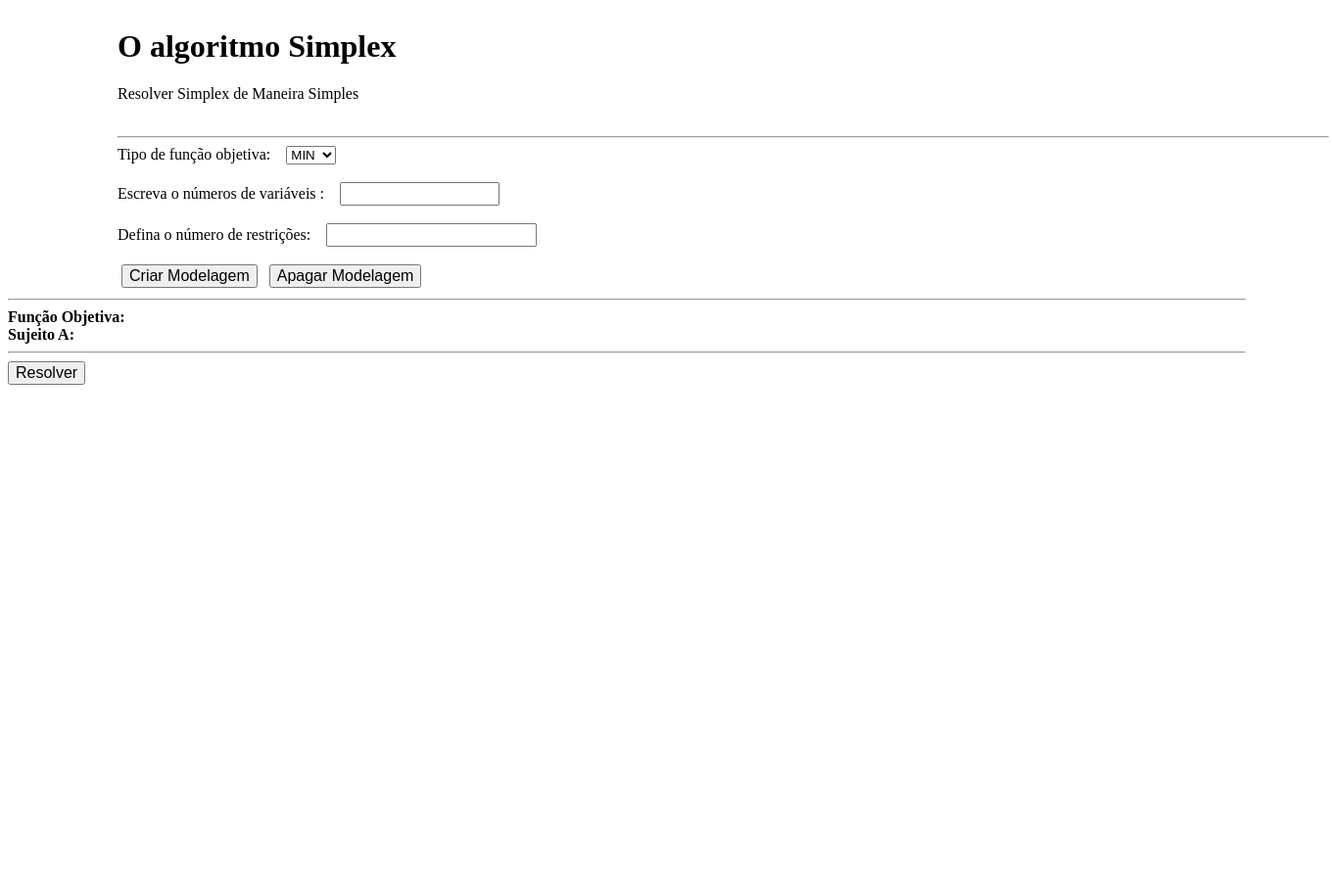
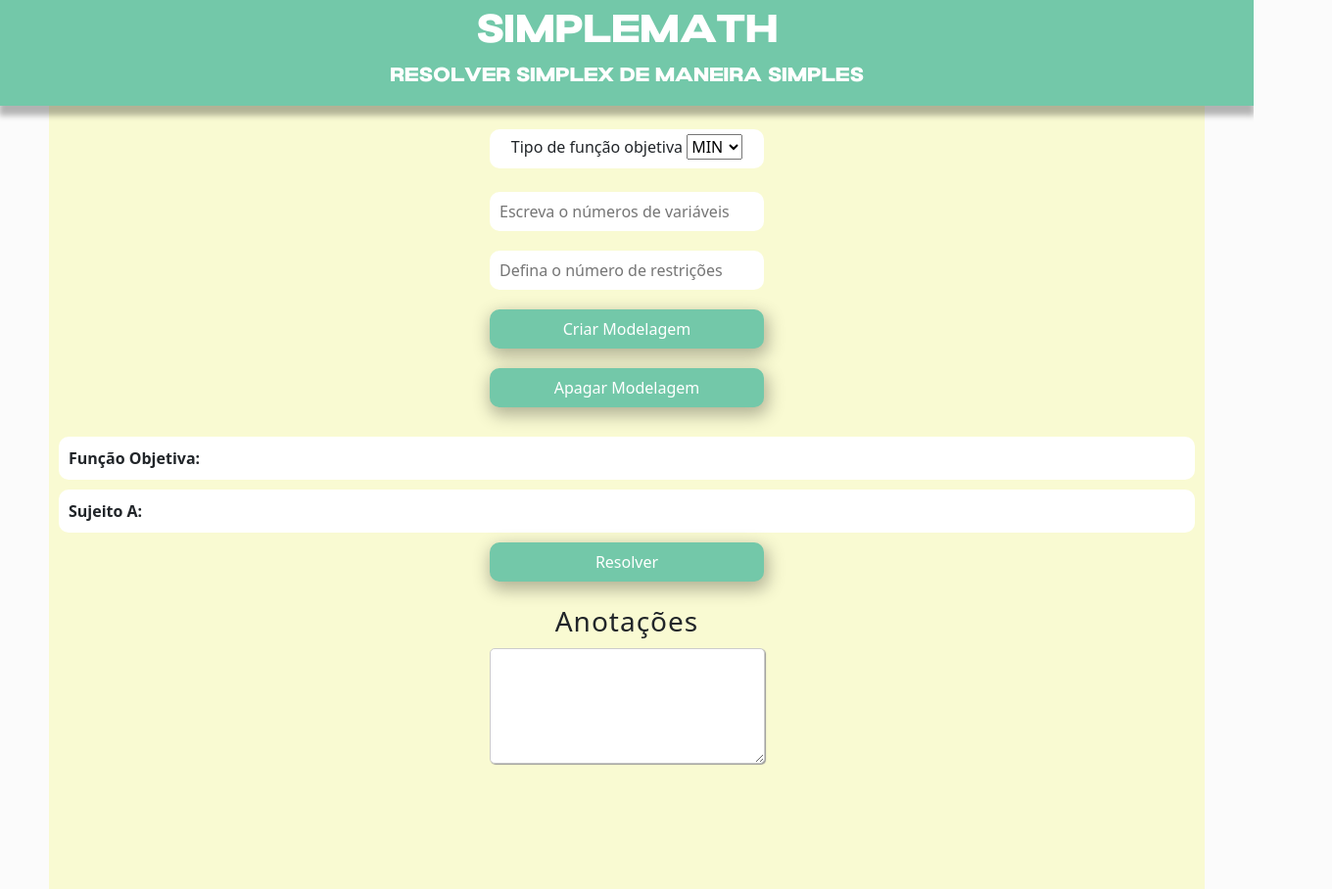
Before and after one commit to kevenescovedo/SimplexApp, a plain HTML site: page index.html in a window 1280 px wide. Shown: the whole page at 98% size, 1360 px wide, since content can reach past the window. Before the commit the page ends 800 px from the top, so only its background shows below. Drawn offline with nearby package versions, Linux system fonts and the light colour scheme; a script that the page names is missing.

Commit message:
estilizamos a aplicação

```diff
--- a/index.html
+++ b/index.html
@@ -2,17 +2,117 @@
 <html>
 
 <!DOCTYPE html>
-<html lang="en">
+<html lang="pt-br">
+
 <head>
-        <title>Calcúlo Simplex</title>
+    <link href="https://cdn.jsdelivr.net/npm/bootstrap@5.2.0-beta1/dist/css/bootstrap.min.css" rel="stylesheet"
+        integrity="sha384-0evHe/X+R7YkIZDRvuzKMRqM+OrBnVFBL6DOitfPri4tjfHxaWutUpFmBp4vmVor" crossorigin="anonymous">
+    <title>SimpleMath</title>
     <style>
-        input
-        {
-             font-size:medium;
+        body {
+            background-color: #fbfbfb;
         }
-            .style1
-            {
-                width: 105px;
+
+        .titulo {
+            min-width: 100%;
+            background-color: #73c8a9;
+            text-align: center;
+            padding-bottom: 10px;
+            padding-top: 10px;
+            font-family: 'titulo1';
+            color: white;
+            box-shadow: 0px 9px 6px 1px rgba(0, 0, 0, 0.29);
+            position: relative;
+            z-index: 2;
+        }
+
+        .lado {
+            display: inline-block;
+        }
+
+        .funcObjetivo {
+            border-radius: 10px;
+            background-color: white;
+            width: 280px;
+            height: 40px;
+            padding-top: 5px;
+            margin: auto;
+        }
+
+        .col {
+            margin-bottom: 20px;
+        }
+
+        button {
+            width: 280px;
+            height: 40px;
+            background-color: #73c8a9;
+            border-radius: 10px;
+            border: none;
+            color: white;
+            box-shadow: 2px 6px 17px 2px rgba(0, 0, 0, 0.29);
+        }
+
+        .conteudo {
+            margin-left: 50px;
+            margin-right: 50px;
+            min-height: 100vh;
+            background-color: #f9fad2;
+        }
+
+        .funcao,
+        .sujeito {
+            margin: 10px;
+            background-color: white;
+            width: auto;
+            height: auto;
+            border-radius: 10px;
+            padding: 10px;
+        }
+
+        .buttonResolver {
+            width: 280px;
+            height: 40px;
+            background-color: #73c8a9;
+            border-radius: 10px;
+            border: none;
+            color: white;
+            box-shadow: 2px 6px 17px 2px rgba(0, 0, 0, 0.29);
+        }
+
+        .centro {
+            text-align: center;
+        }
+
+        .container-fluid {
+            text-align: center;
+        }
+
+        @font-face {
+            font-family: 'titulo1';
+            src: url('./font/font-do-texto.otf');
+        }
+
+        label,
+        textarea {
+            font-size: .8rem;
+            letter-spacing: 1px;
+        }
+
+        textarea {
+            padding: 10px;
+            max-width: 100%;
+            line-height: 1.5;
+            border-radius: 5px;
+            border: 1px solid #ccc;
+            box-shadow: 1px 1px 1px #999;
+        }
+
+
+
+        label {
+            display: block;
+            margin-bottom: 10px;
         }
     </style>
 </head>
@@ -27,7 +127,7 @@
     var bv = new Array();
     var zx;
     var zy;
-        var step=0;
+    var step = 0;
     function initvalue() {
         xx0.value = -2; xx1.value = -1;
         x00.value = 0; x01.value = 5;
@@ -59,7 +159,7 @@
         for (i = 0; i < VN; i++) {
             value = "x" + (i + 1);
 
-                s += "<input type='number' pattern='[0-9]+' id='xx" + i + "' size='4'/>" + "<input type='text' value='" + value + "' id='th" + i + "' size='3' />";
+            s += "<input type='number' pattern='[0-9]+' id='xx" + i + "' style='width: 80px;'/>" + "<input type='text' value='" + value + "' id='th" + i + "' style='width: 35px;' />";
             if (i != VN - 1) {
                 s += " <span id= 'sinal'>+ </span>";
             }
@@ -74,7 +174,7 @@
             var div = document.createElement("div");
             div.classList.add("restrition");
             for (i = 0; i < VN; i++) {
-                    temp += "<input type='number' pattern='[0-9]+' class='var_restriction' id='x" + j + i + "' size='3'/><font> </font>" + "<font id='fo_" + i + "' > " + document.getElementById("th" + i).value + " </font>";
+                temp += "<input type='number' pattern='[0-9]+' class='var_restriction' id='x" + j + i + "' style='width: 80px;'/><font> </font>" + "<font id='fo_" + i + "' > " + document.getElementById("th" + i).value + " </font>";
                 if (i != VN - 1) {
                     temp += "  <span id= 'sinal'>+ </span>";
                 }
@@ -84,7 +184,7 @@
             temp += "<option value='larger' >&gt;=</option>";
             temp += "<option value='equal'>=</option>";
             temp += "</select><font> </font>";
-                temp += "<input type='number' pattern='[0-9]+' class='limit' id='b" + j + "' size='3' /><br/>";
+            temp += "<input type='number' pattern='[0-9]+' class='limit' id='b" + j + "' style='width: 80px;' /><br/>";
             div.innerHTML = temp;
             constr.appendChild(div);
         }
@@ -93,8 +193,8 @@
 
 </script>
 <script type="text/javascript">
-     var a=new Array();
-     var b=new Array();
+    var a = new Array();
+    var b = new Array();
     var M = new Array();
     var row;
     var col;
@@ -106,13 +206,13 @@
         }
         M = new Array(6);
         b = new Array(4);
-            row=4;
-            col=6;
-            a[0][0]=-2;a[0][1]=-3;a[0][2]=0;a[0][3]=0;a[0][4]=0;a[0][5]=0;
-            a[1][0]=0.5;a[1][1]=0.25;a[1][2]=0;a[1][3]=0;a[1][4]=0;a[1][5]=0;
-            a[2][0]=1;a[2][1]=3;a[2][2]=0;a[2][3]=-1;a[2][4]=1;a[2][5]=0;
-            a[3][0]=1.0;a[3][1]=1;a[3][2]=0;a[3][3]=0;a[3][4]=0;a[3][5]=1;
-            b[0]=0;b[1]=4;b[2]=20;b[3]=10;
+        row = 4;
+        col = 6;
+        a[0][0] = -2; a[0][1] = -3; a[0][2] = 0; a[0][3] = 0; a[0][4] = 0; a[0][5] = 0;
+        a[1][0] = 0.5; a[1][1] = 0.25; a[1][2] = 0; a[1][3] = 0; a[1][4] = 0; a[1][5] = 0;
+        a[2][0] = 1; a[2][1] = 3; a[2][2] = 0; a[2][3] = -1; a[2][4] = 1; a[2][5] = 0;
+        a[3][0] = 1.0; a[3][1] = 1; a[3][2] = 0; a[3][3] = 0; a[3][4] = 0; a[3][5] = 1;
+        b[0] = 0; b[1] = 4; b[2] = 20; b[3] = 10;
         M[0] = 2; M[1] = 4; M[2] = 0; M[3] = -1; M[4] = 0; M[5] = 0; M[6] = 30;
         showtable();
         checkmax();
@@ -125,65 +225,63 @@
     function showtable() {
         display.innerHTML += NewTable();
     }
-    function check()
-    {
+    function check() {
 
-            var max=-1000.0;
-            var  m=-100;
-            var maxm=-1000.0;
-            var mm=-1;
+        var max = -1000.0;
+        var m = -100;
+        var maxm = -1000.0;
+        var mm = -1;
         var tz = -1;
         var i;
-            for(i=0;i<M.length-1;i++){
-                if(M[i]>maxm){
-                    maxm=M[i];
-                    mm=i;
+        for (i = 0; i < M.length - 1; i++) {
+            if (M[i] > maxm) {
+                maxm = M[i];
+                mm = i;
             }
-                if(M[i]!=0){
-                    tz=0;
+            if (M[i] != 0) {
+                tz = 0;
             }
         }
 
 
         if (maxm <= 0 && maxm != -1000.0 && tz == 0) {
             alert("Reach Optimal!");
-               display.innerHTML+= "Reach Optimal, We get the optimal solution";
+            display.innerHTML += "Reach Optimal, We get the optimal solution";
             return "";
         }
 
-            if(tz!=0)
-            {
-            for(i=0;i<M.length-1;i++){
-                    if(a[0][i]>max){
-                        m=i;
-                        max=a[0][i];
+        if (tz != 0) {
+            for (i = 0; i < M.length - 1; i++) {
+                if (a[0][i] > max) {
+                    m = i;
+                    max = a[0][i];
                 }
 
             }
             if (max <= 0) {
                 alert("Reach Optimal!");
-        display.innerHTML+= "Reach Optimal, We get the optimal solution";
+                display.innerHTML += "Reach Optimal, We get the optimal solution";
 
                 return "";
             }
-            }else{
-                m=mm;
+        } else {
+            m = mm;
         }
 
-            var vj=m;
-            var vi=0;
-            var INF=9e9;
-            var test=INF;
-            var minn=INF;
+        var vj = m;
+        var vi = 0;
+        var INF = 9e9;
+        var test = INF;
+        var minn = INF;
         var aa;
-            for(i=1;i<row;i++){
-                if(a[i][vj]==0)
-                    test=INF;
+        for (i = 1; i < row; i++) {
+            if (a[i][vj] == 0)
+                test = INF;
             else
-                test=b[i]/a[i][vj];
-                if(test<minn){
-                    vi=i;
-                    minn=test;
+                test = b[i] / a[i][vj];
+            if (test < minn) {
+                vi = i;
+                minn = test;
             }
         }
         bv[vi] = vj;
@@ -191,35 +289,35 @@
             message.innerHTML = "no solution";
             return;
         }
-            var mpt=a[vi][vj];
-            for(j=0;j<col;j++){
+        var mpt = a[vi][vj];
+        for (j = 0; j < col; j++) {
             var cc;
-                cc=a[vi][j]/mpt;
-                a[vi][j]=cc ;
+            cc = a[vi][j] / mpt;
+            a[vi][j] = cc;
 
         }
-            b[vi]=b[vi]/mpt;
-            var mmp=0;
-            mmp=M[vj];
-            var mmj=0;
-            mmj=a[0][vj];
-            for(j=0;j<col;j++){
-                a[0][j]-=a[vi][j]*mmj;
-                M[j]-=a[vi][j]*mmp;
+        b[vi] = b[vi] / mpt;
+        var mmp = 0;
+        mmp = M[vj];
+        var mmj = 0;
+        mmj = a[0][vj];
+        for (j = 0; j < col; j++) {
+            a[0][j] -= a[vi][j] * mmj;
+            M[j] -= a[vi][j] * mmp;
             //	System.out.println("M["+j+"] = "+M[j]+"-"+a[vi][j]+"*"+M[vj]+" = "+M[j]);
-                if(j==col-1){
-                     b[0]-=b[vi]*mmj;
-                     M[M.length-1]-=b[vi]*mmp;
+            if (j == col - 1) {
+                b[0] -= b[vi] * mmj;
+                M[M.length - 1] -= b[vi] * mmp;
             }
         }
 
-            for(i=1;i<row;i++){
-                mpt=a[i][vj];
-                if(i!=vi){
-                for(j=0;j<col;j++){
-                    a[i][j]-=a[vi][j]*mpt;
+        for (i = 1; i < row; i++) {
+            mpt = a[i][vj];
+            if (i != vi) {
+                for (j = 0; j < col; j++) {
+                    a[i][j] -= a[vi][j] * mpt;
                 }
-                b[i]-=b[vi]*mpt;
+                b[i] -= b[vi] * mpt;
             }
         }
         showtable();
@@ -235,11 +333,11 @@
             s += "<td width='50'><b>" + th[i] + "</b></td>";
             k = i;
         }
-            s += "<td width='50'><b>" + th[k+1] + "</b></td>";
+        s += "<td width='50'><b>" + th[k + 1] + "</b></td>";
         s += "<td width='50'><b>r.h.s</b></td>";
         s += "<td width='50'><b>bv</b></td></tr>";
         s += "<tr><td>M</td>";
-            for (i = 0; i < col+1; i++) {
+        for (i = 0; i < col + 1; i++) {
             //  s += "<td><input type='text' size='7' value='" + M[i] + "'/></td>";
         }
         s += "</tr>";
@@ -255,7 +353,7 @@
 
 
             for (as = 0; as < col; as++) {
-                    var cd=-1;var cc = 0;
+                var cd = -1; var cc = 0;
                 if (a[i][as] == 1) {
                     for (bs = 1; bs < row; bs++) {
                         if (a[bs][as] == 0) {
@@ -265,7 +363,7 @@
                     if (cc == row - 2) {
                         //found the base
                         s += "<td  ><input type='text' size='7' value='" + b[i] + "aaa'/></td>";
-                            s += "<td ><input type='text' size='7' value='" + th[as+1] + "=" + b[i] + "'/></td>";
+                        s += "<td ><input type='text' size='7' value='" + th[as + 1] + "=" + b[i] + "'/></td>";
                         break;
                     }
                 }
@@ -278,40 +376,40 @@
 
         return s;
     }
-       function  calculateMax() {
+    function calculateMax() {
 
         table.innerHTML = "";
         table2.innerHTML = "";
 
         constraints = new Array();
         objective = "";
-        [...document.querySelectorAll(".restrition")].forEach( function (restrition, indexr)  {
+        [...document.querySelectorAll(".restrition")].forEach(function (restrition, indexr) {
             console.log(restrition);
-            var restritionstring =  "";
+            var restritionstring = "";
             coeficienteRestriction.push([])
             console.log("restriçãoo");
             console.log(indexr);
-            [...restrition.children].forEach(function (element, indexe)  {
+            [...restrition.children].forEach(function (element, indexe) {
                 console.log("var");
                 console.log(indexr);
-               if(element.tagName === 'INPUT')  {
+                if (element.tagName === 'INPUT') {
                     restritionstring += element.value.replace(",", ".");
-                    if(element.classList.contains('var_restriction')) {
+                    if (element.classList.contains('var_restriction')) {
                         coeficienteRestriction[indexr].push(parseFloat(element.value.replace(",", ".")));
                     }
-                    if(element.classList.contains('limit')) {
+                    if (element.classList.contains('limit')) {
                         limitsRestriction.push(element.value.replace(",", "."));
                     }
                 }
-                else if(element.tagName == 'SELECT') {
-                 restritionstring += element.options[element.selectedIndex].text ;
+                else if (element.tagName == 'SELECT') {
+                    restritionstring += element.options[element.selectedIndex].text;
                 }
 
-               else if(element.tagName = 'SPAN' && element.id == "sinal") {
+                else if (element.tagName = 'SPAN' && element.id == "sinal") {
                     console.log("mais");
                     restritionstring += " " + element.innerHTML + " ";
                 }
-               else if(element.tagName == "FONT" && element.id.substring(0,2) == "fo") {
+                else if (element.tagName == "FONT" && element.id.substring(0, 2) == "fo") {
                     restritionstring += element.innerHTML.replace(" ", "");
                 }
 
@@ -322,20 +420,20 @@
         console.log(constraints);
         console.log(coeficienteRestriction);
 
-            [...document.querySelector("#of").children].forEach(function (element)  {
+        [...document.querySelector("#of").children].forEach(function (element) {
 
-               if(element.tagName === 'INPUT')  {
+            if (element.tagName === 'INPUT') {
                 objective += element.value.replace(",", ".");
             }
-                else if(element.tagName == 'SELECT') {
-                 objective += element.options[element.selectedIndex].text ;
+            else if (element.tagName == 'SELECT') {
+                objective += element.options[element.selectedIndex].text;
 
             }
-               else if(element.tagName = 'SPAN' && element.id == "sinal") {
+            else if (element.tagName = 'SPAN' && element.id == "sinal") {
                 console.log("mais");
                 objective += " " + element.innerHTML + " ";
             }
-               else if(element.tagName == "FONT" && element.id.substring(0,2) == "fo") {
+            else if (element.tagName == "FONT" && element.id.substring(0, 2) == "fo") {
                 objective += element.innerHTML.replace(" ", "");
             }
 
@@ -343,12 +441,12 @@
 
 
         var input = {
-        type: document.querySelector('#objecttype').value == "MAX" ? "maximize" :"minimize",
-        objective : objective,
-        constraints : constraints
+            type: document.querySelector('#objecttype').value == "MAX" ? "maximize" : "minimize",
+            objective: objective,
+            constraints: constraints
         };
-    var output = YASMIJ.solve( input );
-
+        var output = YASMIJ.solve(input);
+        table.style.margin = "20 auto";
         table.innerHTML += ` <tr>
         <th>Variavéis</th>
         <th>Valor</th>
@@ -405,6 +503,7 @@
         thLde.innerHTML = "LDE";
         tr.appendChild(thLee)
         tr.appendChild(thLde)
+        table2.style.margin = "20 auto";
         table2.appendChild(tr);
         for (let i = 0; i < coeficienteRestriction.length; i++) {
             console.log("aaaaaaa");
@@ -424,7 +523,7 @@
             tr2.appendChild(tdLinha);
 
 
-        for (let x = 0 ; x < coeficienteRestriction[i].length; x++) {
+            for (let x = 0; x < coeficienteRestriction[i].length; x++) {
 
 
                 let tdxs = document.createElement("td");
@@ -435,12 +534,12 @@
 
 
             }
-      tdLee.innerHTML = coeficienteRestriction[i].reduce(function (acumulador,valor, index) {
+            tdLee.innerHTML = coeficienteRestriction[i].reduce(function (acumulador, valor, index) {
                 let chave = index + 1;
                 console.log(output['result']['x' + chave], "X", valor);
-        acumulador = (output['result']['x' + chave] *valor)  + acumulador;
+                acumulador = (output['result']['x' + chave] * valor) + acumulador;
                 return acumulador;
-        },0);
+            }, 0);
             tdLde.innerHTML = limitsRestriction[i];
             tr2.appendChild(tdLee);
             tr2.appendChild(tdLde);
@@ -469,74 +568,92 @@
             coeficienteRestriction = [];
             limitsRestriction = [];
 
-            }catch(ex) {
+        } catch (ex) {
             alert("Erro Ao calcular");
         }
+    }
+</script>
 
-
-            }
-
-
-
-    </script>
 <body>
-        <br />
-        <table style="width: 107%;">
-            <tr>
-                <td class="style1">
-
-                <td>
-                    <h1>O algoritmo Simplex</h1>
-                    <p> Resolver Simplex de Maneira Simples</p>
-                </td>
-            </tr>
-            <tr>
-
-                <td class="style1">
-                </td>
-                <td>
-
-    &nbsp;<br />
+    <div class="titulo">
+        <h1>SimpleMath</h1>
+        <h5> Resolver Simplex de Maneira Simples</h5>
     </div>
-                </td>
-            </tr>
-            <tr>
-                <td class="style1">
-                    &nbsp;</td>
-                <td>
-                    <hr />
-    <font> Tipo de função objetiva:&nbsp;&nbsp;&nbsp;
-        </font><select id="objecttype" name="D1" >
-    <option value="MAX" >MAX</option>
+    <div class="conteudo">
+        <div class="container-fluid">
+            <div class="row">
+                <div class="col-sm-12 col-12">
+                    <div class="funcObjetivo mt-4 mb-4">
+                        <div class="teste">
+                            <p class="lado">Tipo de função objetiva</p>
+                            <select class="lado" id="objecttype" name="D1">
+                                <option value="MAX">MAX</option>
                                 <option value="MIN" selected="selected">MIN</option>
-    </select><br />
-                    <br />
-    <font>Escreva o números de variáveis :&nbsp; &nbsp; </font><input type='number'class="integer" min="1" step="1"  id='nvar'
-                        style="width: 163px" /><br />
-                    <br />
-    <font>Defina o número de restrições: </font>
-    &nbsp;&nbsp;
-    <input type='number' class="integer" id='ncon' min="1" step="1" pattern="[0-9]+" /><br />
-                    <br />
-    &nbsp;<input type="button" value="Criar Modelagem" onclick="CreateOJ()" />&nbsp;&nbsp; <input type="button" value="Apagar Modelagem" onclick="deleteModelagem()" />&nbsp;&nbsp;
-
-                </td>
-            </tr>
-        </table>
-    <hr />
-    <div><b>Função Objetiva:</b></div>
-    <div id="of" align="center" >
+                            </select>
+                        </div>
 
                     </div>
+                </div>
+            </div>
+            <div class="row">
+                <div class="col">
+                    <input type='number' placeholder="Escreva o números de variáveis" class="integer" min="1" step="1"
+                        id='nvar'
+                        style="width: 280px; border: none; border-radius: 10px; height: 40px; padding: 10px;" />
+                </div>
+            </div>
+            <div class="row">
+                <div class="col">
+                    <input type='number' class="integer" id='ncon' placeholder="Defina o número de restrições" min="1"
+                        step="1" pattern="[0-9]+"
+                        style="width: 280px; border: none; border-radius: 10px; height: 40px; padding: 10px;" />
+                </div>
+            </div>
+            <div class="row">
+                <div class="col">
+                    <button onclick="CreateOJ()">Criar Modelagem</button>
+                </div>
+            </div>
+            <div class="row">
+                <div class="col">
+                    <button value="Apagar Modelagem" onclick="deleteModelagem()">Apagar Modelagem</button>
+                </div>
+            </div>
+        </div>
+
+        <div class="funcao">
+            <div><b>Função Objetiva:</b></div>
+            <div id="of" align="center"></div>
+        </div>
+
+        <div class="sujeito">
             <div><b>Sujeito A:</b></div>
             <div id="constr" align="center"> </div>
+        </div>
 
-    <hr />
-    <input type="button" value="Resolver" onclick="InitTable()"  id="beginbutton"/>
+        <div class="centro">
+            <button class="buttonResolver" onclick="InitTable()" id="beginbutton">Resolver</button>
+        </div>
+        <br>
+        <div class="centro">
+            <label for="story"><h3>Anotações</h3></label>
+            <textarea id="story" name="story" rows="5" cols="33"></textarea>
+        </div>
+        <br>
+        <br>
+        <br>
 
         <div id="display" />
         <div id="message" />
+
+
         <script src="./dist/yasmij.js"></script>
         <script src="main.js"></script>
+
+    </div>
+    <script src="https://cdn.jsdelivr.net/npm/bootstrap@5.2.0-beta1/dist/js/bootstrap.bundle.min.js"
+        integrity="sha384-pprn3073KE6tl6bjs2QrFaJGz5/SUsLqktiwsUTF55Jfv3qYSDhgCecCxMW52nD2"
+        crossorigin="anonymous"></script>
 </body>
+
 </html>
```
Also changed, not shown: font/WelcomeSummer.ttf (added), font/font-do-texto.otf (added). Lines whose indentation alone changed are shown as unchanged.
